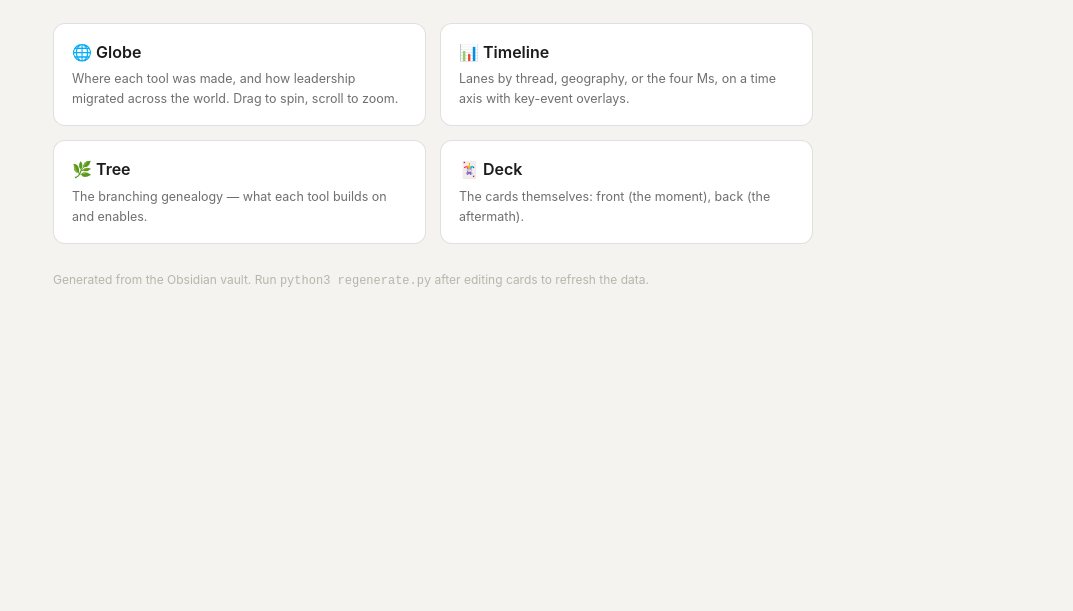
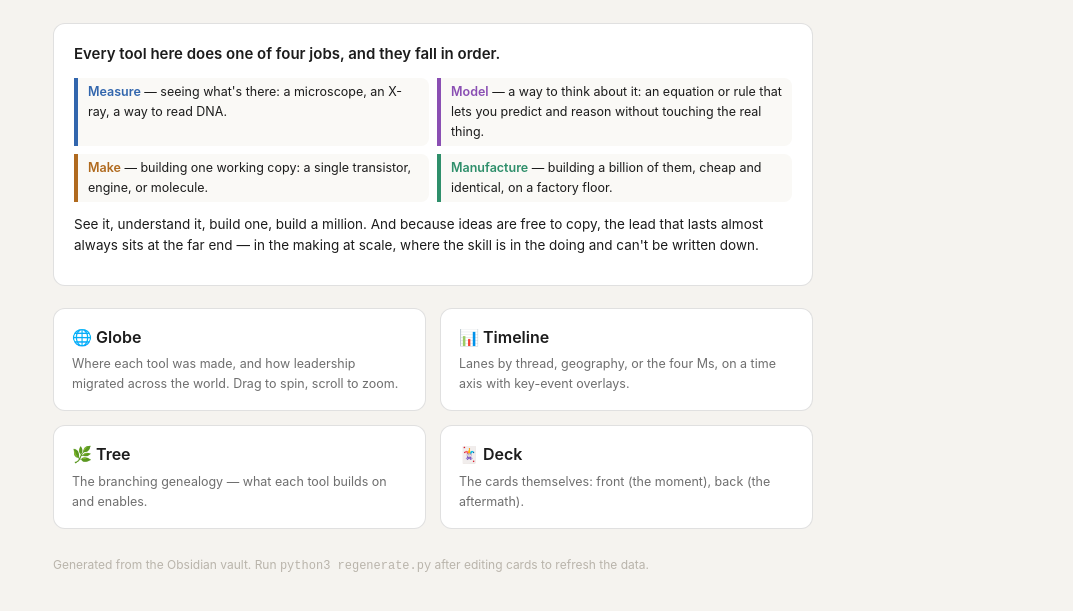
Before and after one commit to valex2/tooling-atlas, a plain HTML site: page index.html in a window 1280 px wide. Shown: the part 121-732 px from the top of the page, without its empty margins (207-1280 px from the left). Drawn offline with Linux system fonts and the light colour scheme.

Commit message:
Landing: add the four-Ms framing description

```diff
--- a/index.html
+++ b/index.html
@@ -9,11 +9,27 @@ a.card{display:block;text-decoration:none;color:inherit;background:#fff;border:.
 a.card:hover{box-shadow:0 6px 20px rgba(0,0,0,.1)}
 a.card h2{font-size:16px;font-weight:600;margin:0 0 4px}a.card p{font-size:12.5px;color:#6f6f6f;margin:0}
 .foot{color:#b9b4ab;font-size:12px;margin-top:26px}
+.about{background:#fff;border:.5px solid rgba(0,0,0,.12);border-radius:12px;padding:18px 20px;margin:0 0 22px;font-size:13.5px;line-height:1.6}
+.about p{margin:0 0 10px}.about .lead{font-weight:600;font-size:15px}
+.ms{display:grid;grid-template-columns:1fr 1fr;gap:8px;margin:12px 0}
+.ms div{border-left:4px solid #999;padding:4px 10px;background:#faf9f6;border-radius:0 8px 8px 0;font-size:12.5px}
+.ms b{font-weight:600}
+.about .kicker{color:#6f6f6f;font-style:italic}
 </style></head><body>
 <script src="shared.js"></script>
 <div id="appnav" style="position:fixed;top:8px;right:10px;z-index:1000;display:flex;gap:4px;flex-wrap:wrap;font-family:-apple-system,BlinkMacSystemFont,sans-serif"><a href="index.html" style="text-decoration:none;padding:2px 9px;border-radius:11px;border:.5px solid rgba(0,0,0,.15);background:#1c1c1c;color:#fff;font-size:11.5px">Home</a><a href="map.html" style="text-decoration:none;padding:2px 9px;border-radius:11px;border:.5px solid rgba(0,0,0,.15);background:#fff;color:#1c1c1c;font-size:11.5px">Globe</a><a href="views/atlas.html" style="text-decoration:none;padding:2px 9px;border-radius:11px;border:.5px solid rgba(0,0,0,.15);background:#fff;color:#1c1c1c;font-size:11.5px">Timeline</a><a href="views/tree.html" style="text-decoration:none;padding:2px 9px;border-radius:11px;border:.5px solid rgba(0,0,0,.15);background:#fff;color:#1c1c1c;font-size:11.5px">Tree</a><a href="views/deck.html" style="text-decoration:none;padding:2px 9px;border-radius:11px;border:.5px solid rgba(0,0,0,.15);background:#fff;color:#1c1c1c;font-size:11.5px">Deck</a><a href="table.html" style="text-decoration:none;padding:2px 9px;border-radius:11px;border:.5px solid rgba(0,0,0,.15);background:#fff;color:#1c1c1c;font-size:11.5px">Table</a></div><div class="wrap">
 <h1>Tooling Cards</h1>
 <p class="sub">Tools that drove the progress of technology — explored four ways. <span id="n"></span></p>
+<div class="about">
+<p class="lead">Every tool here does one of four jobs, and they fall in order.</p>
+<div class="ms">
+<div style="border-color:#3266ad"><b style="color:#3266ad">Measure</b> — seeing what's there: a microscope, an X-ray, a way to read DNA.</div>
+<div style="border-color:#8a4fb3"><b style="color:#8a4fb3">Model</b> — a way to think about it: an equation or rule that lets you predict and reason without touching the real thing.</div>
+<div style="border-color:#b06a1e"><b style="color:#b06a1e">Make</b> — building one working copy: a single transistor, engine, or molecule.</div>
+<div style="border-color:#2f8f6b"><b style="color:#2f8f6b">Manufacture</b> — building a billion of them, cheap and identical, on a factory floor.</div>
+</div>
+<p>See it, understand it, build one, build a million. And because ideas are free to copy, the lead that lasts almost always sits at the far end — in the making at scale, where the skill is in the doing and can't be written down.</p>
+</div>
 <div class="grid">
 <a class="card" href="map.html"><h2>🌐 Globe</h2><p>Where each tool was made, and how leadership migrated across the world. Drag to spin, scroll to zoom.</p></a>
 <a class="card" href="views/atlas.html"><h2>📊 Timeline</h2><p>Lanes by thread, geography, or the four Ms, on a time axis with key-event overlays.</p></a>
```
